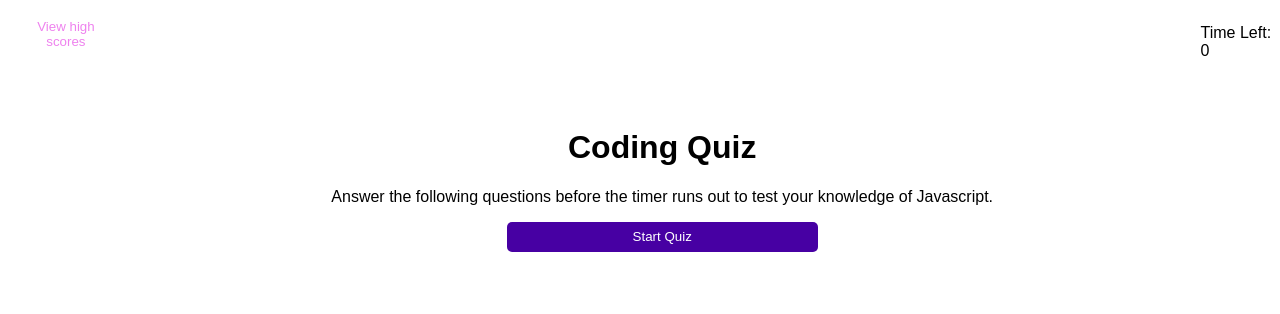
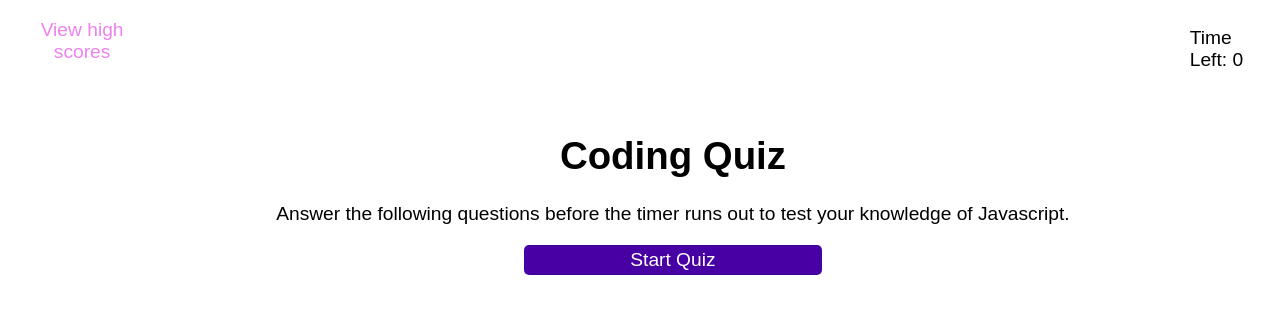
Before and after one commit to seanPatrickArnold/javascriptQuiz, a plain HTML site: page index.html in a window 1280 px wide. Drawn offline with Linux system fonts and the light colour scheme.

Commit message:
adjusted font sizes

```diff
--- a/assets/css/style.css
+++ b/assets/css/style.css
@@ -11,14 +11,26 @@ body {
   width: 100%;
 }
 
+h1 {
+  font-size: 3vw;
+}
+
+p {
+  font-size: 1.5vw;
+}
+
 /*Button rules*/
+button {
+  font-size: 1.5vw;
+}
+
 .btn {
   color: white;
   background-color: rgb(71, 0, 163);
   border-radius: 5px;
   border-width: 0;
   min-height: 30px;
-  min-width: 200px;
+  width: 300px;
   text-align: left;
   margin: 5px;
 }
@@ -57,10 +69,12 @@ button:active {
 #answers {
   display: flex;
   flex-wrap: wrap;
-  width: 80px;
+  min-width: 300px;
+  max-width: 300px;
 }
 
 #answer-button {
+  flex-wrap: wrap;
   width: 100%;
 }
 
```
